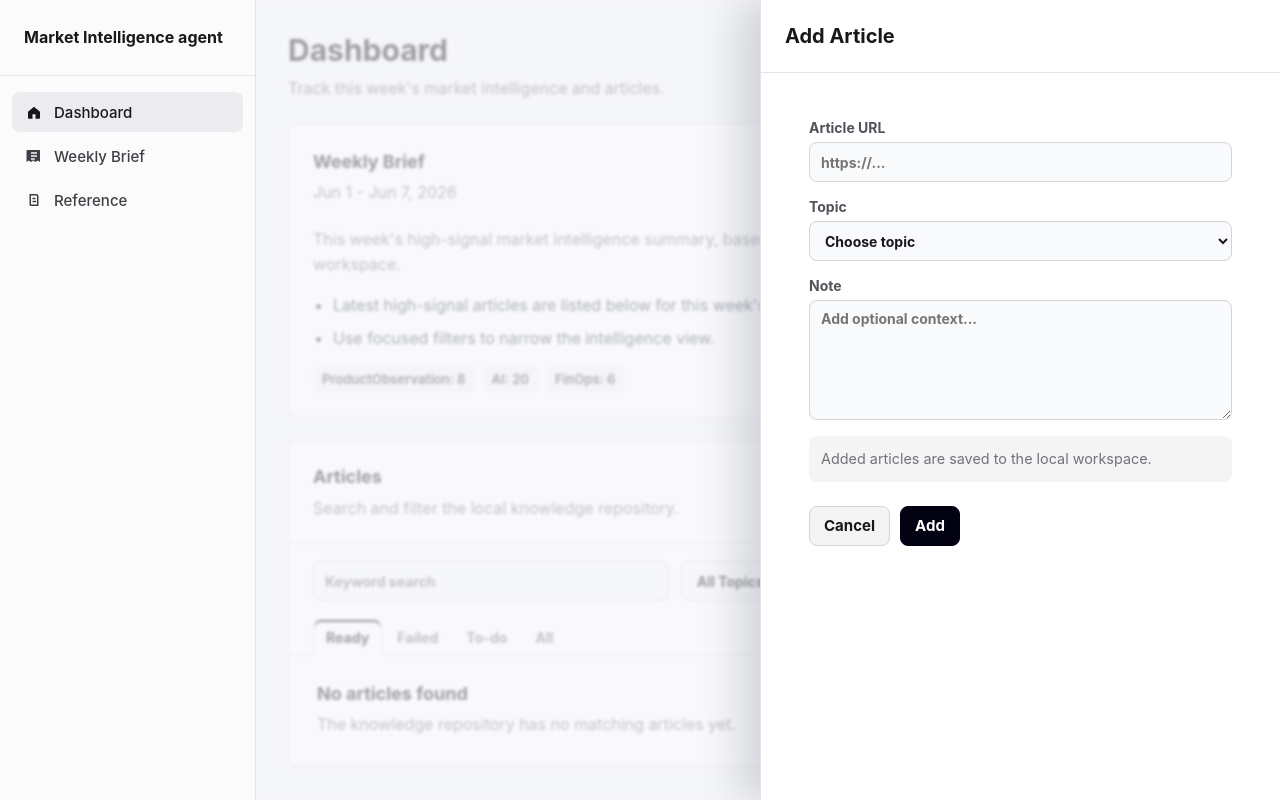
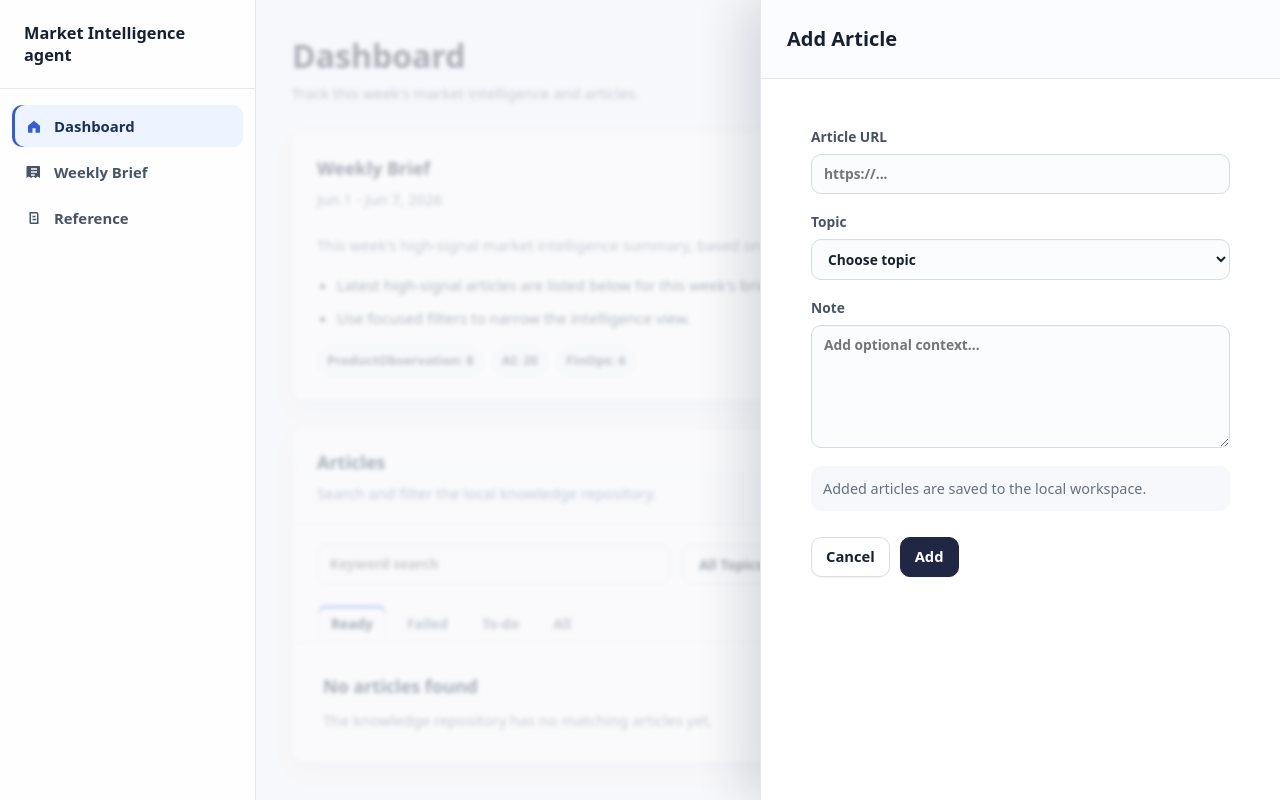
Before and after one commit to YHC-Cheng/market-intelligence-agent, a FastAPI app: page /intake in a window 1280 px wide. Run offline with FastAPI, Linux system fonts and the light colour scheme.

Commit message:
style: polish web ui

```diff
--- a/web/static/style.css
+++ b/web/static/style.css
@@ -1,29 +1,32 @@
 :root {
   color-scheme: light;
-  --background: #f5f6f8;
-  --foreground: #18181b;
-  --muted-foreground: #71717a;
+  --background: #f7f8fb;
+  --foreground: #172033;
+  --muted-foreground: #667085;
   --card: #ffffff;
-  --border: #e4e4e7;
-  --border-strong: #d4d4d8;
-  --input-background: #f8fafc;
-  --primary: #030213;
-  --primary-hover: #232132;
+  --border: #e6e8ef;
+  --border-strong: #d7dbe7;
+  --input-background: #fbfcfe;
+  --primary: #1f2744;
+  --primary-hover: #151b31;
   --primary-foreground: #ffffff;
-  --secondary: #f4f4f5;
-  --secondary-hover: #e9e9ee;
-  --success-bg: #ecfdf3;
-  --success-border: #9ad3ad;
-  --success-text: #14532d;
+  --secondary: #f4f6fa;
+  --secondary-hover: #edf1f7;
+  --accent: #315fdc;
+  --accent-soft: #edf3ff;
+  --success-bg: #ecfdf5;
+  --success-border: #a6e4c3;
+  --success-text: #087443;
   --warning-bg: #fffbeb;
-  --warning-border: #f2c46d;
-  --warning-text: #713f12;
+  --warning-border: #fedf89;
+  --warning-text: #93370d;
   --error-bg: #fef2f2;
-  --error-border: #f1a5a5;
-  --error-text: #7f1d1d;
-  --radius: 8px;
-  --shadow-sm: 0 1px 2px rgba(15, 23, 42, 0.04);
-  font-family: Inter, ui-sans-serif, system-ui, -apple-system, BlinkMacSystemFont, "Segoe UI", sans-serif;
+  --error-border: #fecaca;
+  --error-text: #991b1b;
+  --radius: 10px;
+  --shadow-sm: 0 1px 2px rgba(23, 32, 51, 0.04), 0 10px 26px rgba(23, 32, 51, 0.035);
+  --shadow-panel: 0 16px 42px rgba(23, 32, 51, 0.08);
+  font-family: "Noto Sans TC", "Source Han Sans TC", "PingFang TC", "Microsoft JhengHei", ui-sans-serif, system-ui, -apple-system, BlinkMacSystemFont, "Segoe UI", sans-serif;
   color: var(--foreground);
   background: var(--background);
 }
@@ -36,10 +39,15 @@ body {
   min-width: 320px;
   margin: 0;
   background: var(--background);
+  color: var(--foreground);
+  font-size: 15px;
+  line-height: 1.5;
+  -webkit-font-smoothing: antialiased;
+  text-rendering: optimizeLegibility;
 }
 
 a {
-  color: #174ea6;
+  color: var(--accent);
 }
 
 .app-shell {
@@ -55,21 +63,22 @@ a {
   flex-direction: column;
   height: 100vh;
   border-right: 1px solid var(--border);
-  background: #fbfbfc;
+  background: rgba(255, 255, 255, 0.92);
+  box-shadow: 1px 0 0 rgba(255, 255, 255, 0.7);
 }
 
 .sidebar-header {
   display: flex;
   align-items: center;
-  min-height: 76px;
-  padding: 20px 24px;
+  min-height: 80px;
+  padding: 22px 24px;
   border-bottom: 1px solid var(--border);
 }
 
 .sidebar-title {
   color: var(--foreground);
-  font-size: 1rem;
-  font-weight: 650;
+  font-size: 1.02rem;
+  font-weight: 750;
   line-height: 1.35;
   text-decoration: none;
 }
@@ -84,25 +93,36 @@ a {
   display: flex;
   align-items: center;
   gap: 10px;
-  min-height: 40px;
+  min-height: 42px;
   border-radius: var(--radius);
   padding: 9px 12px;
-  color: #3f3f46;
-  font-size: 0.94rem;
-  font-weight: 550;
+  color: #475467;
+  font-size: 0.93rem;
+  font-weight: 650;
   text-decoration: none;
+  transition: background 160ms ease, color 160ms ease, box-shadow 160ms ease;
 }
 
 .sidebar-item:hover,
 .sidebar-item:focus {
-  background: var(--secondary);
+  background: #f7f9fc;
   color: var(--foreground);
   outline: none;
 }
 
 .sidebar-item.is-active {
-  background: #ececf0;
-  color: var(--foreground);
+  color: #18305f;
+  background: var(--accent-soft);
+  box-shadow: inset 3px 0 0 var(--accent);
+}
+
+.sidebar-item.is-active .sidebar-icon {
+  color: var(--accent);
+}
+
+.sidebar-item:focus-visible {
+  outline: 2px solid rgba(49, 95, 220, 0.22);
+  outline-offset: 2px;
 }
 
 .sidebar-icon {
@@ -128,7 +148,7 @@ a {
 .content-container {
   width: min(1280px, 100%);
   margin: 0 auto;
-  padding: 32px;
+  padding: 36px;
 }
 
 .page-header {
@@ -136,15 +156,16 @@ a {
   align-items: flex-start;
   justify-content: space-between;
   gap: 20px;
-  margin-bottom: 24px;
+  margin-bottom: 26px;
 }
 
 .page-title-group h1 {
   margin: 0;
   color: var(--foreground);
-  font-size: 1.875rem;
-  font-weight: 650;
-  line-height: 1.25;
+  font-size: 2rem;
+  font-weight: 760;
+  letter-spacing: 0;
+  line-height: 1.22;
 }
 
 .page-title-group p,
@@ -155,7 +176,8 @@ a {
 .empty-state p {
   margin: 6px 0 0;
   color: var(--muted-foreground);
-  line-height: 1.55;
+  font-size: 0.94rem;
+  line-height: 1.6;
 }
 
 .page-actions {
@@ -172,14 +194,14 @@ a {
 .summary-card {
   display: grid;
   gap: 20px;
-  margin-bottom: 24px;
+  margin-bottom: 26px;
   padding: 24px;
 }
 
 .weekly-brief-card {
   display: grid;
   gap: 16px;
-  margin-bottom: 24px;
+  margin-bottom: 26px;
   padding: 24px;
 }
 
@@ -193,7 +215,7 @@ a {
 
 .weekly-brief-summary {
   max-width: 760px;
-  color: #3f3f46;
+  color: #475467;
 }
 
 .brief-list {
@@ -201,8 +223,8 @@ a {
   gap: 8px;
   margin: 0;
   padding-left: 20px;
-  color: #334155;
-  line-height: 1.55;
+  color: #344054;
+  line-height: 1.62;
 }
 
 .brief-index-table {
@@ -219,12 +241,13 @@ a {
   display: inline-flex;
   align-items: center;
   min-height: 26px;
-  border-radius: 6px;
+  border: 1px solid #e3e7ee;
+  border-radius: 999px;
   padding: 4px 9px;
-  color: #3f3f46;
-  background: #f4f4f5;
+  color: #475467;
+  background: #f8fafc;
   font-size: 0.82rem;
-  font-weight: 600;
+  font-weight: 650;
 }
 
 .summary-card h2,
@@ -238,7 +261,7 @@ a {
   margin: 0;
   color: var(--foreground);
   font-size: 1.125rem;
-  font-weight: 650;
+  font-weight: 740;
   line-height: 1.4;
 }
 
@@ -280,8 +303,9 @@ a {
   align-items: flex-start;
   justify-content: space-between;
   gap: 16px;
-  padding: 22px 24px;
+  padding: 22px 24px 20px;
   border-bottom: 1px solid var(--border);
+  background: linear-gradient(180deg, #ffffff 0%, #fbfcff 100%);
 }
 
 .filters-row {
@@ -289,7 +313,7 @@ a {
   grid-template-columns: repeat(4, minmax(150px, 1fr)) auto;
   gap: 12px;
   align-items: end;
-  padding: 18px 24px;
+  padding: 18px 24px 20px;
 }
 
 .article-filters {
@@ -299,7 +323,7 @@ a {
 .status-tabs {
   display: flex;
   flex-wrap: wrap;
-  gap: 2px;
+  gap: 6px;
   padding: 0 24px;
   border-bottom: 1px solid var(--border);
 }
@@ -307,18 +331,18 @@ a {
 .status-tab {
   display: inline-flex;
   align-items: center;
-  min-height: 36px;
+  min-height: 38px;
   border: 1px solid transparent;
-  border-bottom: 0;
-  border-radius: var(--radius) var(--radius) 0 0;
+  border-radius: 9px 9px 0 0;
   margin-bottom: -1px;
-  padding: 8px 12px;
+  padding: 8px 13px;
   color: var(--muted-foreground);
   background: transparent;
-  font-size: 0.88rem;
-  font-weight: 650;
+  font-size: 0.86rem;
+  font-weight: 700;
   line-height: 1.2;
   text-decoration: none;
+  transition: background 160ms ease, color 160ms ease, border-color 160ms ease;
 }
 
 .status-tab:hover,
@@ -332,7 +356,7 @@ a {
   border-color: var(--border);
   color: var(--foreground);
   background: var(--card);
-  box-shadow: inset 0 2px 0 var(--primary);
+  box-shadow: inset 0 2px 0 var(--accent);
 }
 
 .field-compact {
@@ -373,9 +398,9 @@ a {
 .review-form label {
   display: grid;
   gap: 6px;
-  color: #52525b;
-  font-size: 0.875rem;
-  font-weight: 650;
+  color: #475467;
+  font-size: 0.86rem;
+  font-weight: 700;
 }
 
 .form-control,
@@ -388,10 +413,12 @@ a {
   min-height: 40px;
   border: 1px solid var(--border-strong);
   border-radius: var(--radius);
-  padding: 9px 11px;
+  padding: 9px 12px;
   color: var(--foreground);
   background: var(--input-background);
   font: inherit;
+  box-shadow: inset 0 1px 0 rgba(23, 32, 51, 0.02);
+  transition: border-color 160ms ease, background 160ms ease, box-shadow 160ms ease, outline-color 160ms ease;
 }
 
 textarea.form-control,
@@ -421,11 +449,13 @@ textarea.form-control,
   border-radius: var(--radius);
   padding: 8px 14px;
   font: inherit;
-  font-size: 0.94rem;
-  font-weight: 650;
+  font-size: 0.92rem;
+  font-weight: 740;
   line-height: 1.2;
   text-decoration: none;
   cursor: pointer;
+  box-shadow: 0 1px 1px rgba(23, 32, 51, 0.04);
+  transition: background 160ms ease, border-color 160ms ease, color 160ms ease, box-shadow 160ms ease, transform 120ms ease;
 }
 
 .button-primary {
@@ -437,18 +467,20 @@ textarea.form-control,
 .button-primary:hover,
 .button-primary:focus {
   background: var(--primary-hover);
+  box-shadow: 0 8px 20px rgba(31, 39, 68, 0.14);
   outline: none;
 }
 
 .button-secondary {
-  border-color: var(--border-strong);
+  border-color: #d9deea;
   color: var(--foreground);
-  background: var(--secondary);
+  background: #ffffff;
 }
 
 .button-secondary:hover,
 .button-secondary:focus {
-  background: var(--secondary-hover);
+  background: var(--secondary);
+  border-color: #cfd5e2;
   outline: none;
 }
 
@@ -463,10 +495,15 @@ textarea.form-control,
   outline: none;
 }
 
+.button:focus-visible {
+  outline: 3px solid rgba(49, 95, 220, 0.18);
+  outline-offset: 2px;
+}
+
 .button-sm {
   min-height: 32px;
   padding: 6px 10px;
-  font-size: 0.84rem;
+  font-size: 0.83rem;
 }
 
 .table-wrap {
@@ -644,12 +716,13 @@ textarea.form-control,
 }
 
 .empty-state {
-  padding: 28px;
+  padding: 30px;
 }
 
 .empty-state h2 {
   margin: 0 0 8px;
   font-size: 1.125rem;
+  font-weight: 740;
 }
 
 .intake-panel {
@@ -663,8 +736,8 @@ textarea.form-control,
   bottom: 0;
   left: 256px;
   z-index: 20;
-  background: rgba(245, 246, 248, 0.62);
-  backdrop-filter: blur(1.5px);
+  background: rgba(247, 248, 251, 0.66);
+  backdrop-filter: blur(2px);
 }
 
 .intake-workspace-context {
@@ -682,24 +755,25 @@ textarea.form-control,
   height: 100vh;
   border-left: 1px solid var(--border);
   background: var(--card);
-  box-shadow: -20px 0 40px rgba(15, 23, 42, 0.16);
+  box-shadow: -18px 0 44px rgba(23, 32, 51, 0.14);
 }
 
 .drawer-header {
-  padding: 24px;
+  padding: 24px 26px;
   border-bottom: 1px solid var(--border);
+  background: #fbfcff;
 }
 
 .drawer-header h1 {
   margin: 0;
   font-size: 1.25rem;
-  font-weight: 650;
+  font-weight: 760;
 }
 
 .drawer-content {
   flex: 1;
   overflow: auto;
-  padding: 24px;
+  padding: 26px;
 }
 
 .drawer-form {
@@ -711,7 +785,7 @@ textarea.form-control,
   border-radius: var(--radius);
   padding: 12px;
   color: var(--muted-foreground);
-  background: #f4f4f5;
+  background: #f6f8fb;
   font-size: 0.9rem;
   line-height: 1.5;
 }
@@ -726,7 +800,7 @@ textarea.form-control,
 .intake-form,
 .review-form {
   display: grid;
-  gap: 16px;
+  gap: 18px;
   padding: 22px 24px 24px;
 }
 
--- a/web/templates/_dashboard_content.html
+++ b/web/templates/_dashboard_content.html
@@ -119,14 +119,14 @@
               </td>
               <td>
                 {% if summary_status %}
-                  <span class="badge {% if summary_status in ['completed', 'ready', 'success'] %}badge-success{% elif summary_status in ['pending', 'not_started'] %}badge-warning{% else %}badge-secondary{% endif %}">{{ summary_status }}</span>
+                  <span class="badge {% if summary_status in ['completed', 'ready', 'success'] %}badge-success{% elif summary_status in ['pending', 'not_started'] %}badge-todo{% elif summary_status in ['failed', 'error'] %}badge-danger{% else %}badge-secondary{% endif %}">{{ summary_status }}</span>
                 {% else %}
                   —
                 {% endif %}
               </td>
               <td>
                 {% if article.get("recommendation") %}
-                  <span class="badge badge-secondary">{{ article.get("recommendation") }}</span>
+                  <span class="badge {% if article.get('recommendation') == 'Core' %}badge-core{% elif article.get('recommendation') == 'Useful' %}badge-useful{% elif article.get('recommendation') == 'Exclude' %}badge-exclude{% else %}badge-secondary{% endif %}">{{ article.get("recommendation") }}</span>
                 {% else %}
                   —
                 {% endif %}
--- a/web/templates/article_detail.html
+++ b/web/templates/article_detail.html
@@ -42,7 +42,7 @@
       {% if article.get("topic") %}
         <span class="badge badge-outline">{{ article.get("topic") }}</span>
       {% endif %}
-      <span class="badge {% if summary_status_display == 'ready' %}badge-success{% elif summary_status_display in ['pending', 'not_started'] %}badge-warning{% else %}badge-secondary{% endif %}">
+      <span class="badge {% if summary_status_display in ['completed', 'ready', 'success'] %}badge-success{% elif summary_status_display in ['pending', 'not_started'] %}badge-todo{% elif summary_status_display in ['failed', 'error'] %}badge-danger{% else %}badge-secondary{% endif %}">
         Summary Status: {{ summary_status_display }}
       </span>
       {% if source_display %}
--- a/web/templates/newsletter.html
+++ b/web/templates/newsletter.html
@@ -82,7 +82,7 @@
                 <td>{{ article.get("source") or "&mdash;" | safe }}</td>
                 <td>
                   {% if article.get("recommendation") %}
-                    <span class="badge">{{ article.get("recommendation") }}</span>
+                    <span class="badge {% if article.get('recommendation') == 'Core' %}badge-core{% elif article.get('recommendation') == 'Useful' %}badge-useful{% elif article.get('recommendation') == 'Exclude' %}badge-exclude{% else %}badge-secondary{% endif %}">{{ article.get("recommendation") }}</span>
                   {% else %}
                     &mdash;
                   {% endif %}
@@ -90,7 +90,7 @@
                 <td>{{ score if score is not none and score != "" else "&mdash;" | safe }}</td>
                 <td>
                   {% if summary_status %}
-                    <span class="badge {% if summary_status in ['completed', 'ready', 'success'] %}badge-success{% elif summary_status in ['pending', 'not_started'] %}badge-warning{% else %}badge-secondary{% endif %}">{{ summary_status }}</span>
+                    <span class="badge {% if summary_status in ['completed', 'ready', 'success'] %}badge-success{% elif summary_status in ['pending', 'not_started'] %}badge-todo{% elif summary_status in ['failed', 'error'] %}badge-danger{% else %}badge-secondary{% endif %}">{{ summary_status }}</span>
                   {% else %}
                     &mdash;
                   {% endif %}
```
Also changed, not shown: other parts of web/static/style.css (+116 -67 lines).
